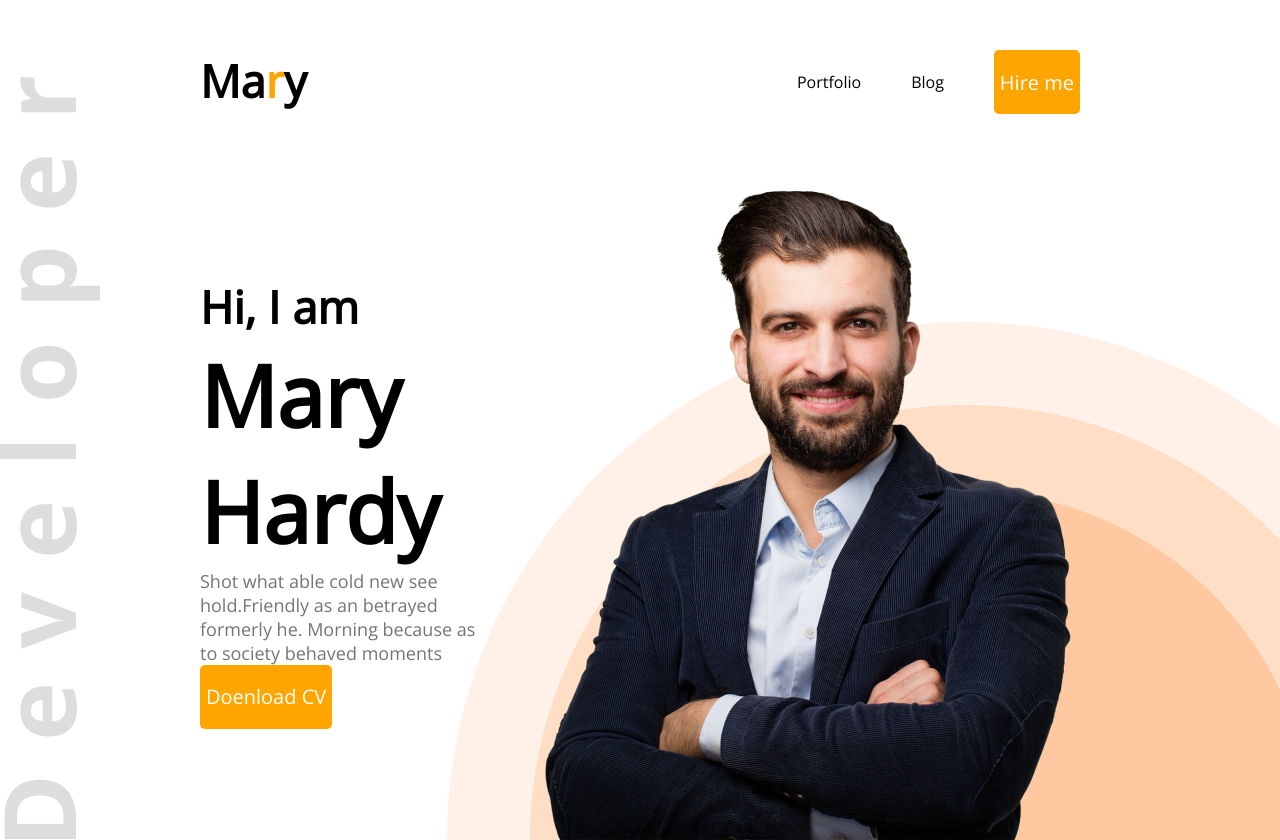
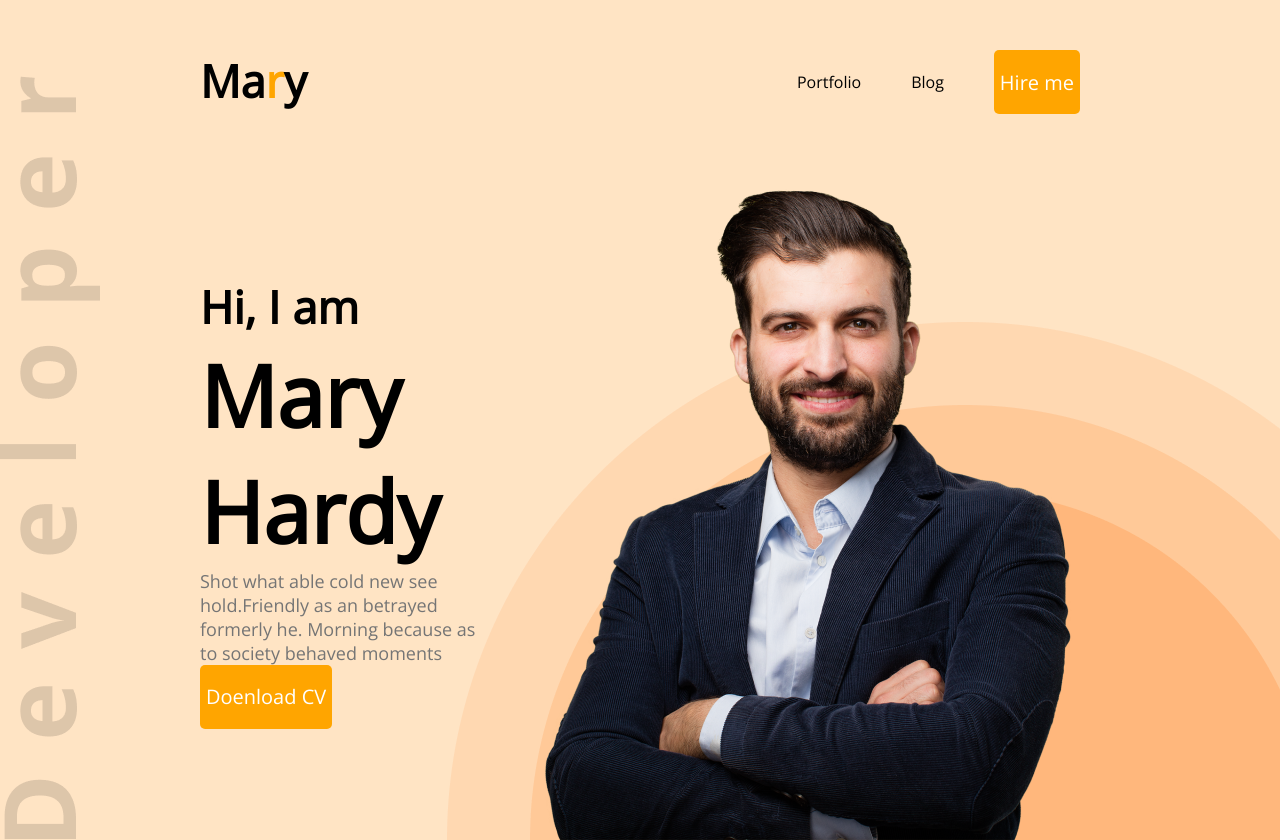
Before and after one commit to afsananur/developer-portfolio, a plain HTML site: page index.html in a window 1280 px wide. Shown: the top 840 px of the page. Drawn offline with nearby package versions, Linux system fonts and the light colour scheme.

Commit message:
last commit

```diff
--- a/style.css
+++ b/style.css
@@ -18,7 +18,7 @@
 }
 /* header & nav title style */
 .header{
-   background: white;
+   background: bisque;
    background-image: url('./images/header_bg.png'), url('./images/developer.png');
    background-repeat: no-repeat;
    background-position: bottom right, bottom left;
@@ -27,7 +27,7 @@
 nav{
     display: flex;
     justify-content: space-between;
-    margin: 50px 200px;
+    padding: 50px 200px;
 }
 .nav-title {
     font-weight: 800;
```
